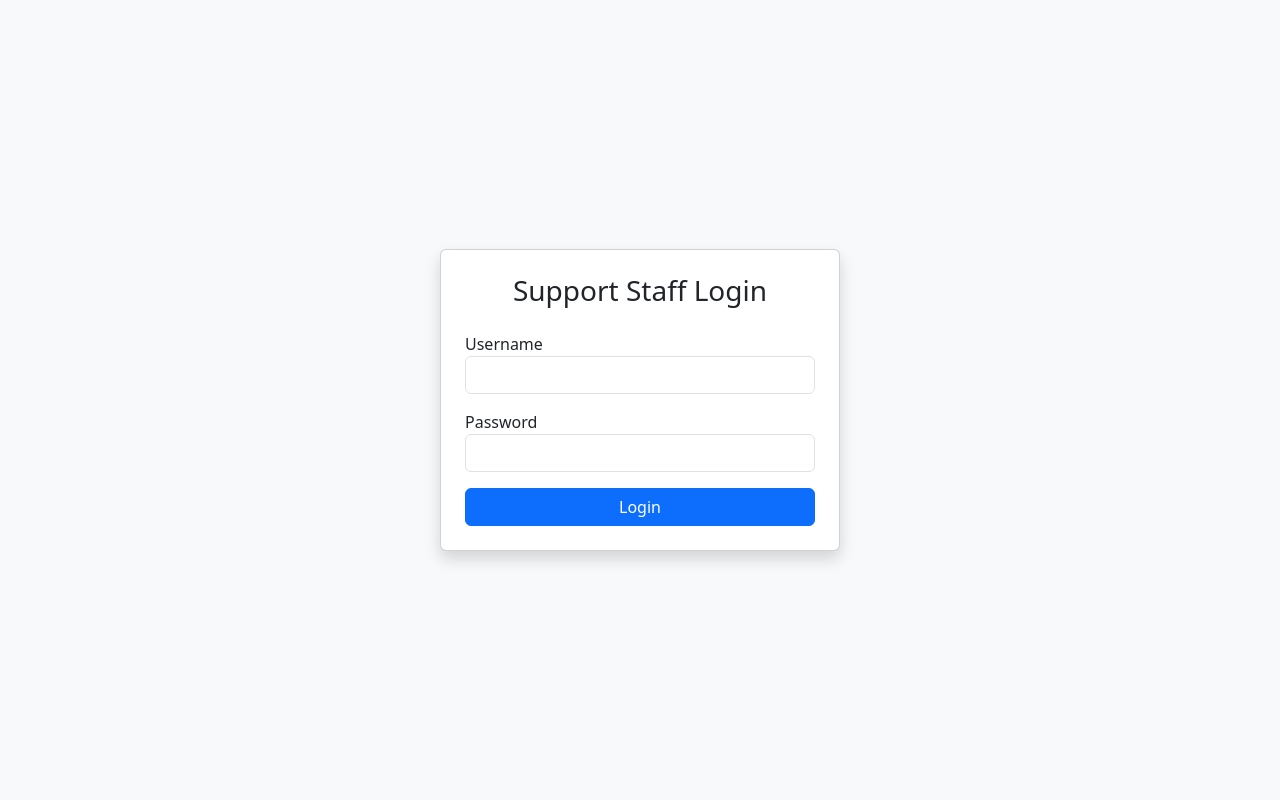
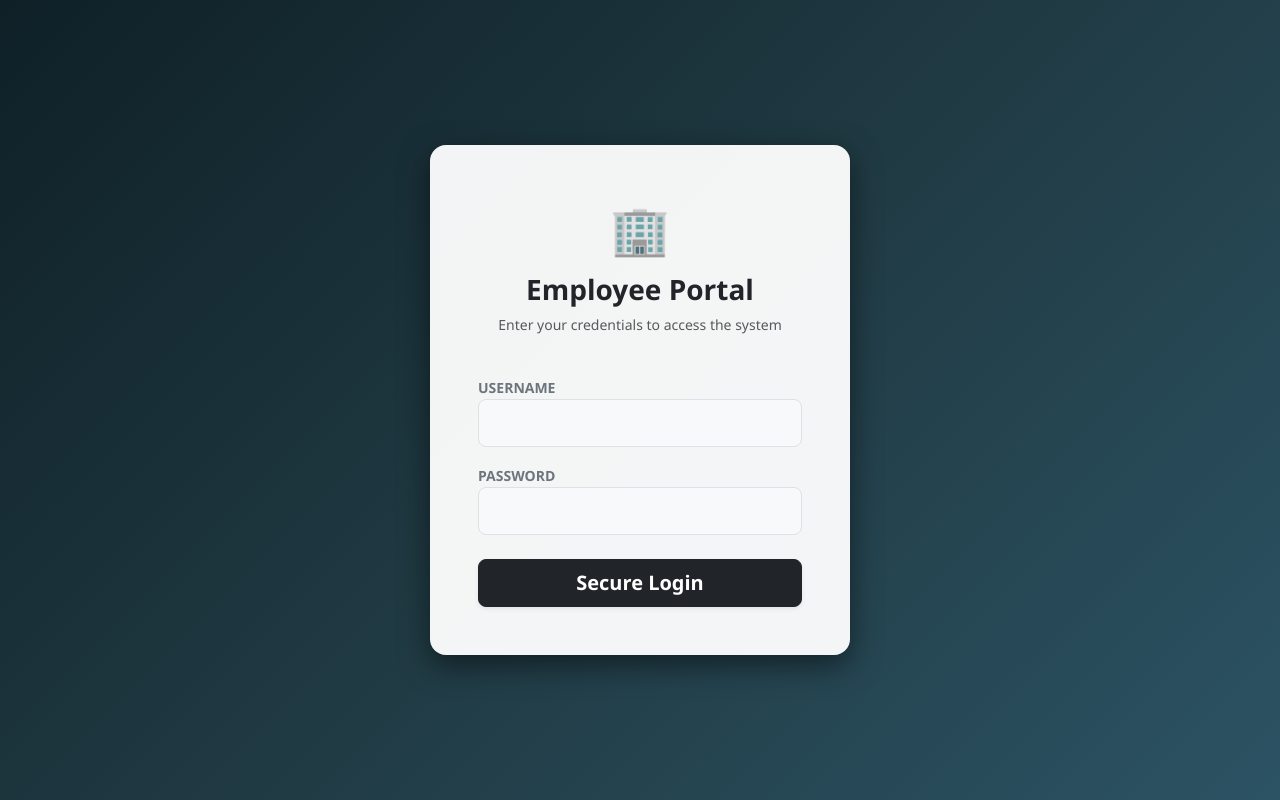
Before and after one commit to jacky1473/my-staff, a Flask app: page /login in a window 1280 px wide. Run offline with Flask 3, Linux system fonts and the light colour scheme.

Commit message:
added some new feature and fixed bugs

```diff
--- a/app.py
+++ b/app.py
@@ -19,23 +19,18 @@ def get_db_connection():
 
 def init_db():
     conn = get_db_connection()
-    # Create Users Table
     conn.execute('''CREATE TABLE IF NOT EXISTS users (
             id INTEGER PRIMARY KEY AUTOINCREMENT, username TEXT UNIQUE NOT NULL,
             password TEXT NOT NULL, department TEXT NOT NULL, role TEXT NOT NULL)''')
-
-    # Create Attendance Table
     conn.execute('''CREATE TABLE IF NOT EXISTS attendance (
             id INTEGER PRIMARY KEY AUTOINCREMENT, user_id INTEGER, date TEXT NOT NULL,
             clock_in TEXT, clock_out TEXT, FOREIGN KEY (user_id) REFERENCES users (id))''')
 
-    # Safely upgrade existing database with a status column
     try:
         conn.execute("ALTER TABLE attendance ADD COLUMN status TEXT DEFAULT 'Present'")
     except sqlite3.OperationalError:
-        pass # Column already exists
+        pass
 
-    # Create a default admin if table is empty
     cursor = conn.cursor()
     cursor.execute("SELECT * FROM users WHERE username='admin'")
     if not cursor.fetchone():
@@ -45,12 +40,10 @@ def init_db():
     conn.commit()
     conn.close()
 
-# Helper function to get today's live presence
 def get_todays_roster():
     ist_timezone = pytz.timezone('Asia/Kolkata')
     today = datetime.now(ist_timezone).strftime('%Y-%m-%d')
     conn = get_db_connection()
-    # Fetch all staff and their attendance for today (if any)
     query = '''
         SELECT u.username, u.department, a.clock_in, a.clock_out, a.status
         FROM users u
@@ -128,21 +121,28 @@ def clock():
 @app.route('/staff')
 def staff_dashboard():
     if 'user_id' not in session or session['role'] != 'Staff': return redirect(url_for('login'))
+
+    ist_timezone = pytz.timezone('Asia/Kolkata')
+    is_sunday = datetime.now(ist_timezone).weekday() == 6 # 6 represents Sunday
+
     conn = get_db_connection()
     logs = conn.execute('SELECT * FROM attendance WHERE user_id = ? ORDER BY date DESC LIMIT 10', (session['user_id'],)).fetchall()
     conn.close()
-    roster = get_todays_roster()
-    return render_template('staff.html', logs=logs, roster=roster)
+
+    return render_template('staff.html', logs=logs, roster=get_todays_roster(), is_sunday=is_sunday)
 
 @app.route('/admin')
 def admin_dashboard():
     if 'user_id' not in session or session['role'] != 'Admin': return redirect(url_for('login'))
+
+    ist_timezone = pytz.timezone('Asia/Kolkata')
+    is_sunday = datetime.now(ist_timezone).weekday() == 6
+
     conn = get_db_connection()
-    # Get user list for the dropdowns
     users = conn.execute("SELECT username FROM users WHERE role != 'Admin' ORDER BY username").fetchall()
     conn.close()
-    roster = get_todays_roster()
-    return render_template('admin.html', users=users, roster=roster)
+
+    return render_template('admin.html', users=users, roster=get_todays_roster(), is_sunday=is_sunday)
 
 @app.route('/admin_action', methods=['POST'])
 def admin_action():
@@ -151,7 +151,6 @@ def admin_action():
     action_type = request.form.get('action_type')
     conn = get_db_connection()
 
-    # 1. Add New User
     if action_type == 'add_user':
         new_user = request.form['new_username']
         new_pass = generate_password_hash(request.form['new_password'])
@@ -162,14 +161,12 @@ def admin_action():
         except sqlite3.IntegrityError:
             flash("Error: Username exists.")
 
-    # 2. Reset Password
     elif action_type == 'reset_password':
         target = request.form['target_user']
         new_pass = generate_password_hash(request.form['new_password'])
         conn.execute("UPDATE users SET password = ? WHERE username = ?", (new_pass, target))
         flash(f"Password reset for {target}.")
 
-    # 3. Mark Leave or Absent
     elif action_type == 'mark_leave':
         target = request.form['target_user']
         status = request.form['status']
--- a/templates/admin.html
+++ b/templates/admin.html
@@ -39,7 +39,6 @@
 
                 <div class="card p-3 shadow-sm">
                     <h5>User Management</h5>
-
                     <form action="/admin_action" method="POST" class="mb-3 border-bottom pb-3">
                         <input type="hidden" name="action_type" value="reset_password">
                         <label class="small text-muted">Reset Password</label>
@@ -68,7 +67,6 @@
             <div class="col-md-7">
                 <div class="card p-4 shadow-sm h-100">
                     <h4>Today's Live Roster</h4>
-                    <p class="text-muted small">Visible to everyone. Shows who is in the office right now.</p>
                     <table class="table table-sm table-hover border">
                         <thead class="table-light"><tr><th>Name</th><th>Dept</th><th>Status</th><th>In</th><th>Out</th></tr></thead>
                         <tbody>
@@ -79,7 +77,9 @@
                                 <td>
                                     {% if row.status == 'Leave' %} <span class="badge bg-primary">On Leave</span>
                                     {% elif row.status == 'Absent' %} <span class="badge bg-danger">Absent</span>
-                                    {% elif row.clock_in %} <span class="badge bg-success">In Office</span>
+                                    {% elif is_sunday and not row.clock_in %} <span class="badge bg-info text-dark">Sunday Off</span>
+                                    {% elif row.clock_in and row.clock_out %} <span class="badge bg-dark">Shift Ended</span>
+                                    {% elif row.clock_in and not row.clock_out %} <span class="badge bg-success">In Office</span>
                                     {% else %} <span class="badge bg-secondary">Not Arrived</span>
                                     {% endif %}
                                 </td>
--- a/templates/login.html
+++ b/templates/login.html
@@ -1,22 +1,50 @@
 <!DOCTYPE html>
 <html>
 <head>
-    <title>Office Attendance Portal</title>
+    <title>Office Portal | Login</title>
     <link href="https://cdn.jsdelivr.net/npm/bootstrap@5.3.0/dist/css/bootstrap.min.css" rel="stylesheet">
+    <style>
+        body {
+            background: linear-gradient(135deg, #0f2027, #203a43, #2c5364);
+            font-family: 'Segoe UI', Tahoma, Geneva, Verdana, sans-serif;
+        }
+        .login-card {
+            border-radius: 1rem;
+            border: none;
+            box-shadow: 0 10px 30px rgba(0,0,0,0.5);
+            background: rgba(255, 255, 255, 0.95);
+        }
+        .brand-icon {
+            font-size: 3rem;
+            color: #203a43;
+        }
+    </style>
 </head>
-<body class="bg-light">
+<body>
     <div class="container d-flex justify-content-center align-items-center vh-100">
-        <div class="card p-4 shadow" style="width: 400px;">
-            <h3 class="text-center mb-4">Support Staff Login</h3>
+        <div class="card p-5 login-card" style="width: 420px;">
+            <div class="text-center mb-4">
+                <div class="brand-icon mb-2">🏢</div>
+                <h3 class="fw-bold">Employee Portal</h3>
+                <p class="text-muted small">Enter your credentials to access the system</p>
+            </div>
+
             {% with messages = get_flashed_messages() %}
                 {% if messages %}
-                    {% for msg in messages %}<div class="alert alert-danger">{{ msg }}</div>{% endfor %}
+                    {% for msg in messages %}<div class="alert alert-danger py-2 text-center">{{ msg }}</div>{% endfor %}
                 {% endif %}
             {% endwith %}
+
             <form method="POST">
-                <div class="mb-3"><label>Username</label><input type="text" name="username" class="form-control" required></div>
-                <div class="mb-3"><label>Password</label><input type="password" name="password" class="form-control" required></div>
-                <button type="submit" class="btn btn-primary w-100">Login</button>
+                <div class="mb-3">
+                    <label class="fw-bold small text-secondary">USERNAME</label>
+                    <input type="text" name="username" class="form-control form-control-lg bg-light" required>
+                </div>
+                <div class="mb-4">
+                    <label class="fw-bold small text-secondary">PASSWORD</label>
+                    <input type="password" name="password" class="form-control form-control-lg bg-light" required>
+                </div>
+                <button type="submit" class="btn btn-dark btn-lg w-100 fw-bold shadow-sm">Secure Login</button>
             </form>
         </div>
     </div>
--- a/templates/staff.html
+++ b/templates/staff.html
@@ -51,7 +51,9 @@
                                 <td>
                                     {% if row.status == 'Leave' %} <span class="badge bg-primary">On Leave</span>
                                     {% elif row.status == 'Absent' %} <span class="badge bg-danger">Absent</span>
-                                    {% elif row.clock_in %} <span class="badge bg-success">In Office</span>
+                                    {% elif is_sunday and not row.clock_in %} <span class="badge bg-info text-dark">Sunday Off</span>
+                                    {% elif row.clock_in and row.clock_out %} <span class="badge bg-dark">Shift Ended</span>
+                                    {% elif row.clock_in and not row.clock_out %} <span class="badge bg-success">In Office</span>
                                     {% else %} <span class="badge bg-secondary">Not Arrived</span>
                                     {% endif %}
                                 </td>
```
